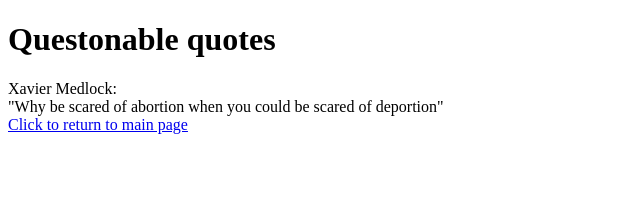
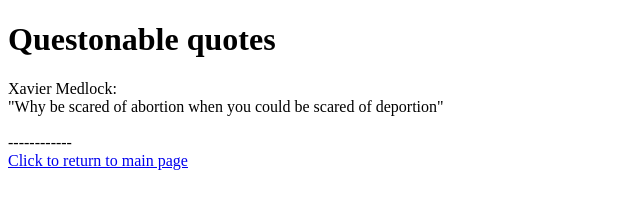
Before and after one commit to coderunnerone1/coderunnerone1.github.io, a plain HTML site: page quotes.html in a window 1280 px wide. Shown: the whole page, without its empty margins (0-640 px from the left). Drawn offline with Linux system fonts and the light colour scheme.

Commit message:
Update quotes.html
more line breakups!

```diff
--- a/quotes.html
+++ b/quotes.html
@@ -8,6 +8,7 @@
     <p1>Xavier Medlock:
     <br> "Why be scared of abortion when you could be scared of deportion" <br>
     </p1>
+    <p10> <br> ------------ <br> </p10>
     <a href="https://www.coderunner.me/index.html">Click to return to main page</a>
   </body>
 </html>
```
